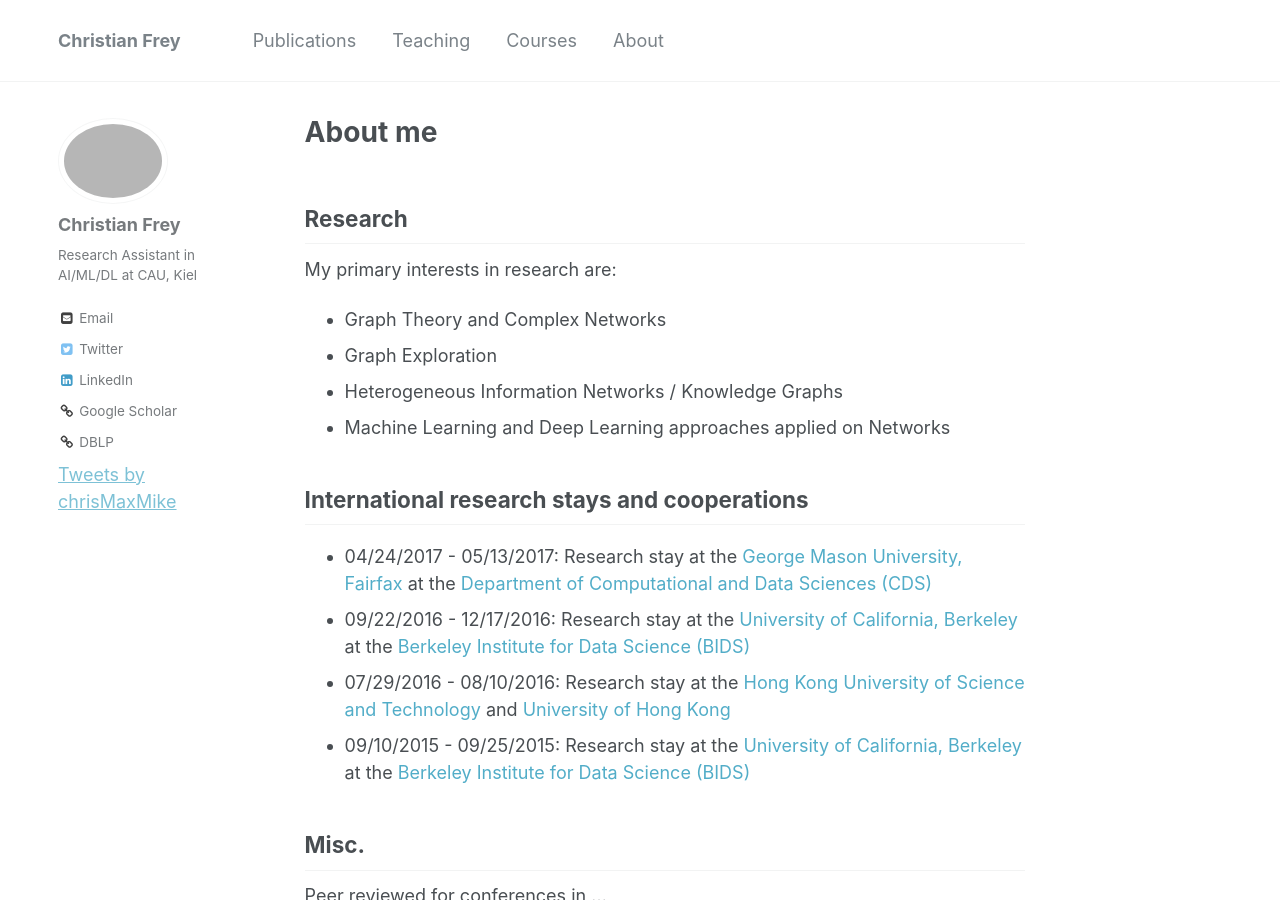
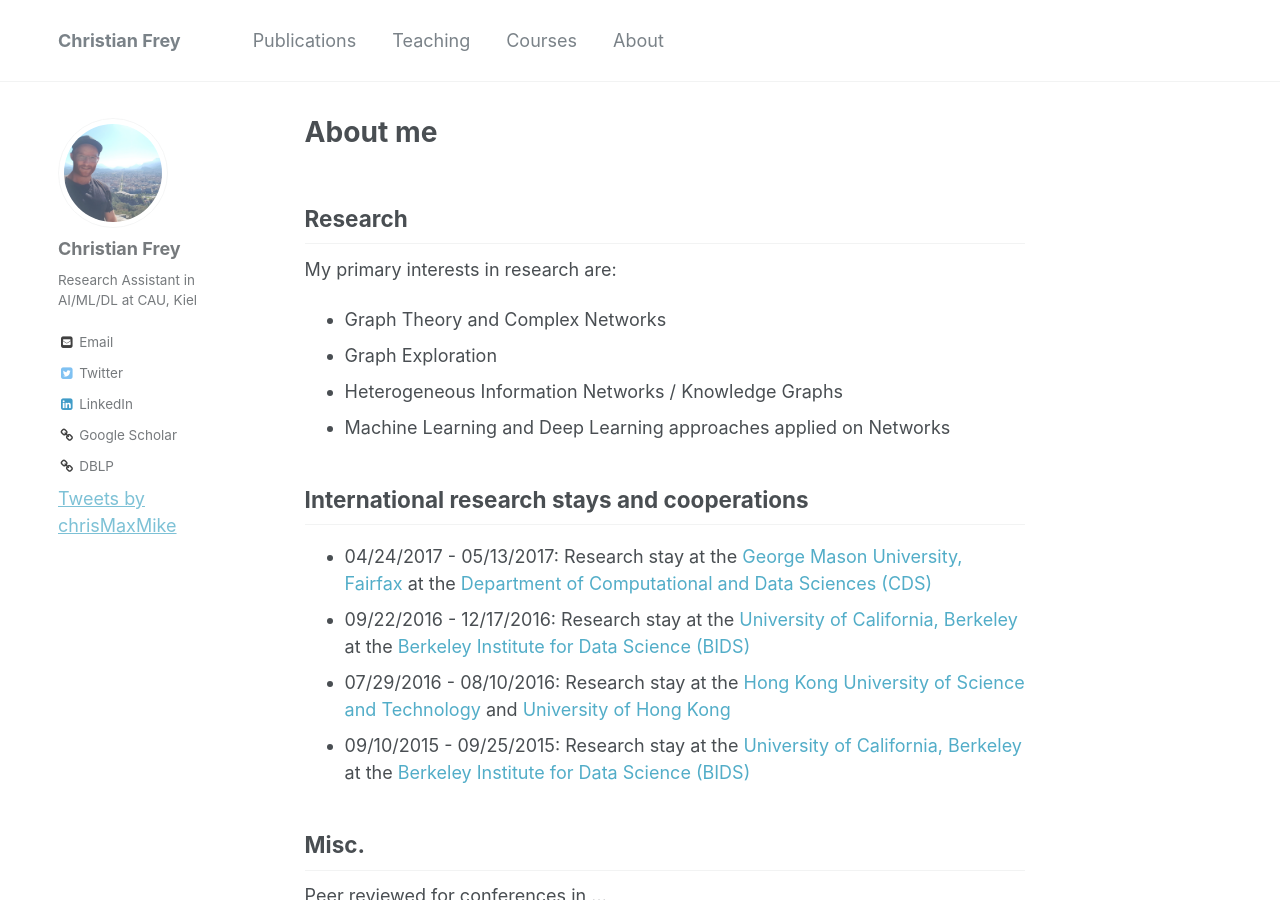
Before and after one commit to christianmaxmike/christianmaxmike.github.io, a Jekyll site: the page built from _pages/about.md, in a window 1280 px wide and 900 px high. Built offline with Jekyll 4.4.1, drawn with Linux system fonts in a browser that asks for light colours; comment, search, counter and statistics services are not loaded.

Commit message:
Update _config.yml

```diff
--- a/_config.yml
+++ b/_config.yml
@@ -82,7 +82,7 @@ analytics:
 # Site Author
 author:
   name             : "Christian Frey"
-  avatar           : "https://christianmaxmike.github.io/images/20220922_004547.jpeg"
+  avatar           : "https://christianmaxmike.github.io/images/20220922_004547.jpg"
   bio              : "Research Assistant in AI/ML/DL at CAU, Kiel"
   location         :
   employer         :
```
